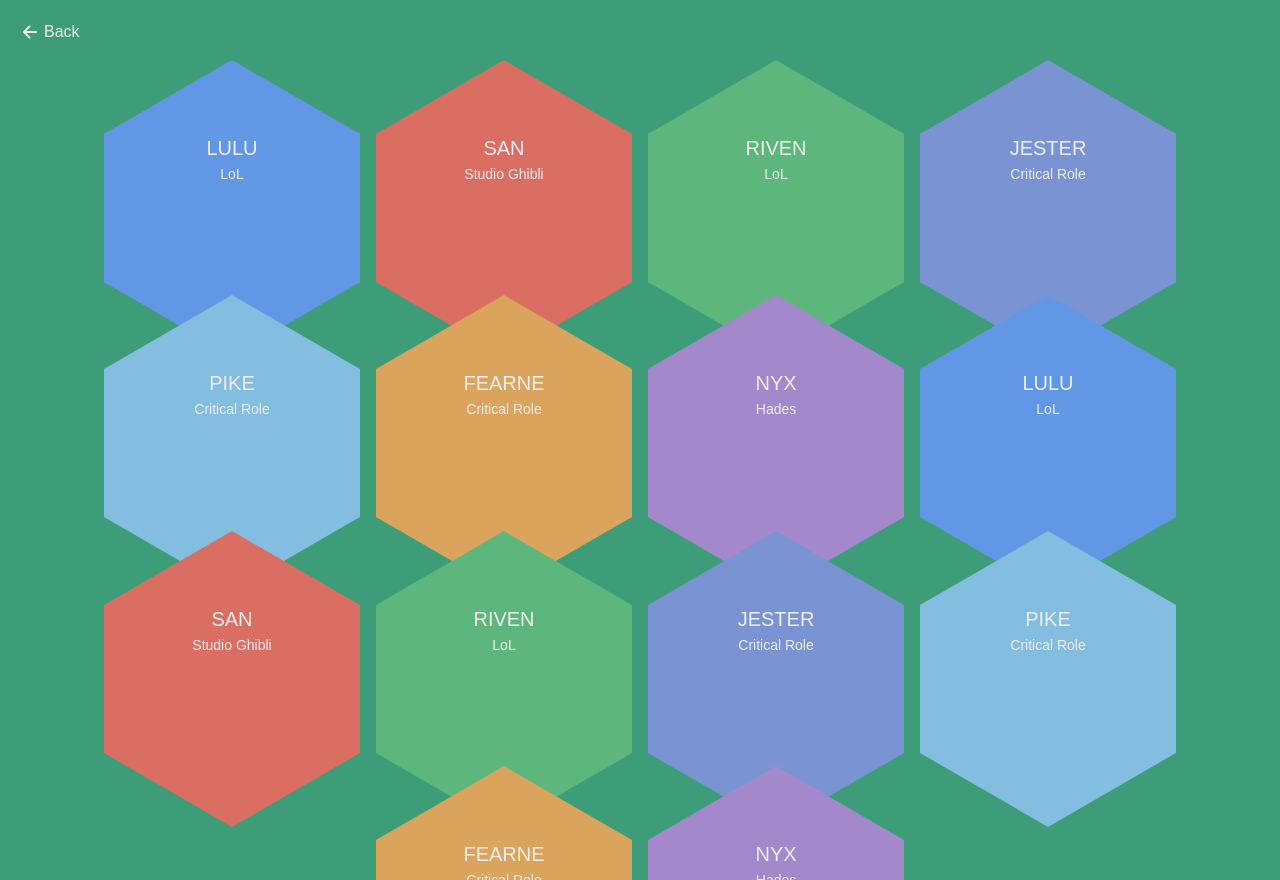
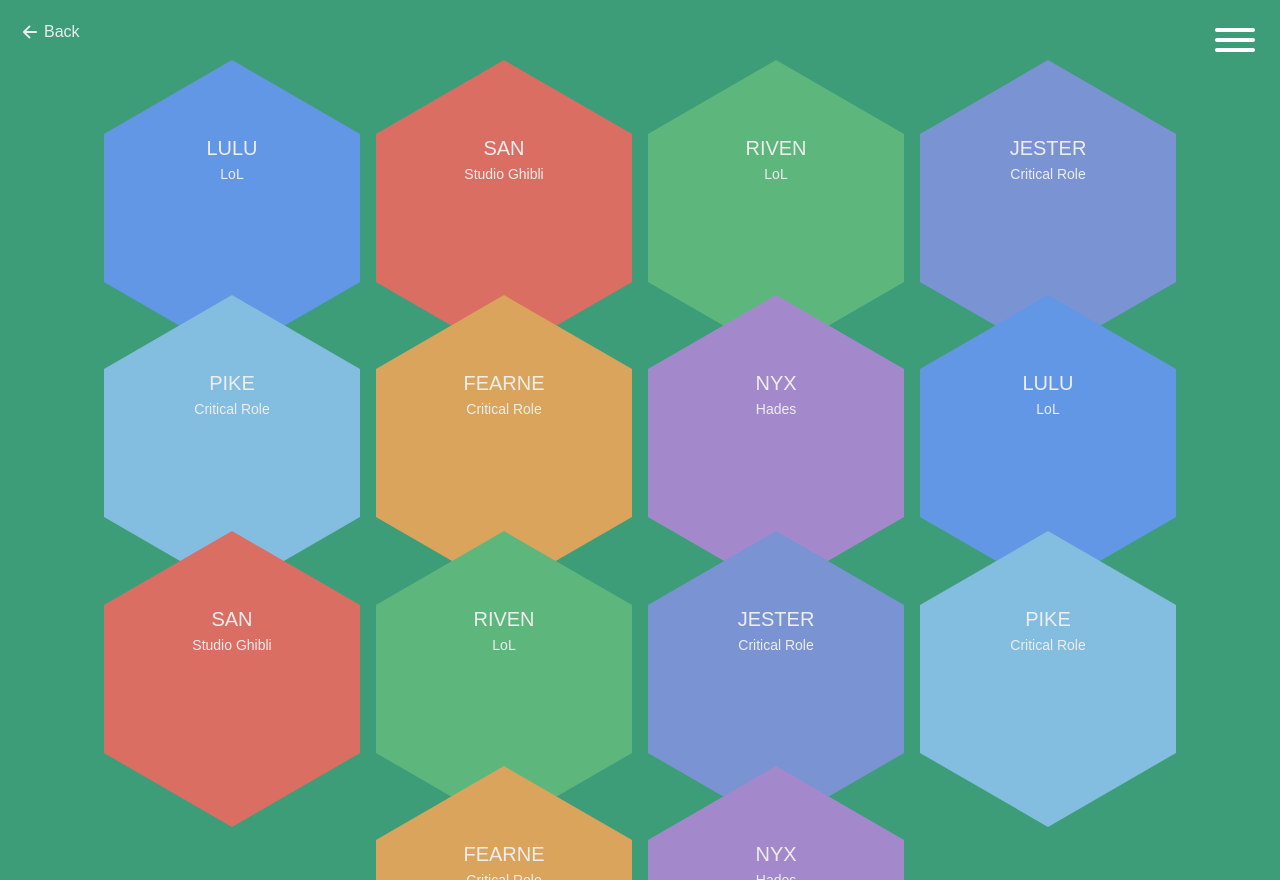
Before and after one commit to jetodd/portfolio, a Next.js app: page /cosplay in a window 1280 px wide. Built offline with nearby package versions, Linux system fonts and the light colour scheme.

Commit message:
added nav to each page

```diff
--- a/src/app/code/page.tsx
+++ b/src/app/code/page.tsx
@@ -1,9 +1,12 @@
+import Menu from "../components/Menu/Menu";
+
 export default function Page() {
     return <main
       className="h-dvh w-dvh justify-center content-center text-center"
       style={{ ["backgroundColor" as any]: 'var(--color-code)' }}>
+      <Menu />
       <section className="mx-auto -my-32 md:my-0 flex h-screen w-screen flex-col justify-center">
-      <span className='text-2xl'>code</span>
+        <span className='text-2xl'>code</span>
       </section>
     </main>
 }
--- a/src/app/cosplay/page.tsx
+++ b/src/app/cosplay/page.tsx
@@ -8,6 +8,7 @@ import Panel from '../components/Panel/Panel.module';
 import useComponentVisible from '../hooks/useComponentVisible';
 import Link from 'next/link';
 import BackLink from '../components/BackLink/BackLink';
+import Menu from '../components/Menu/Menu';
 
 export default function Page() {
   const [selectedCosplay, setSelectedCosplay] = useState<Cosplay | undefined>(undefined);
@@ -98,6 +99,7 @@ export default function Page() {
 
     return <main className={styles.container}>
       <BackLink />
+      <Menu />
       <section className="mx-auto h-screen justify-center mt-4">
         {cosplays.map((cosplay, index) => {
           return <Hexagon key={index} {...cosplay}></Hexagon>;
```
